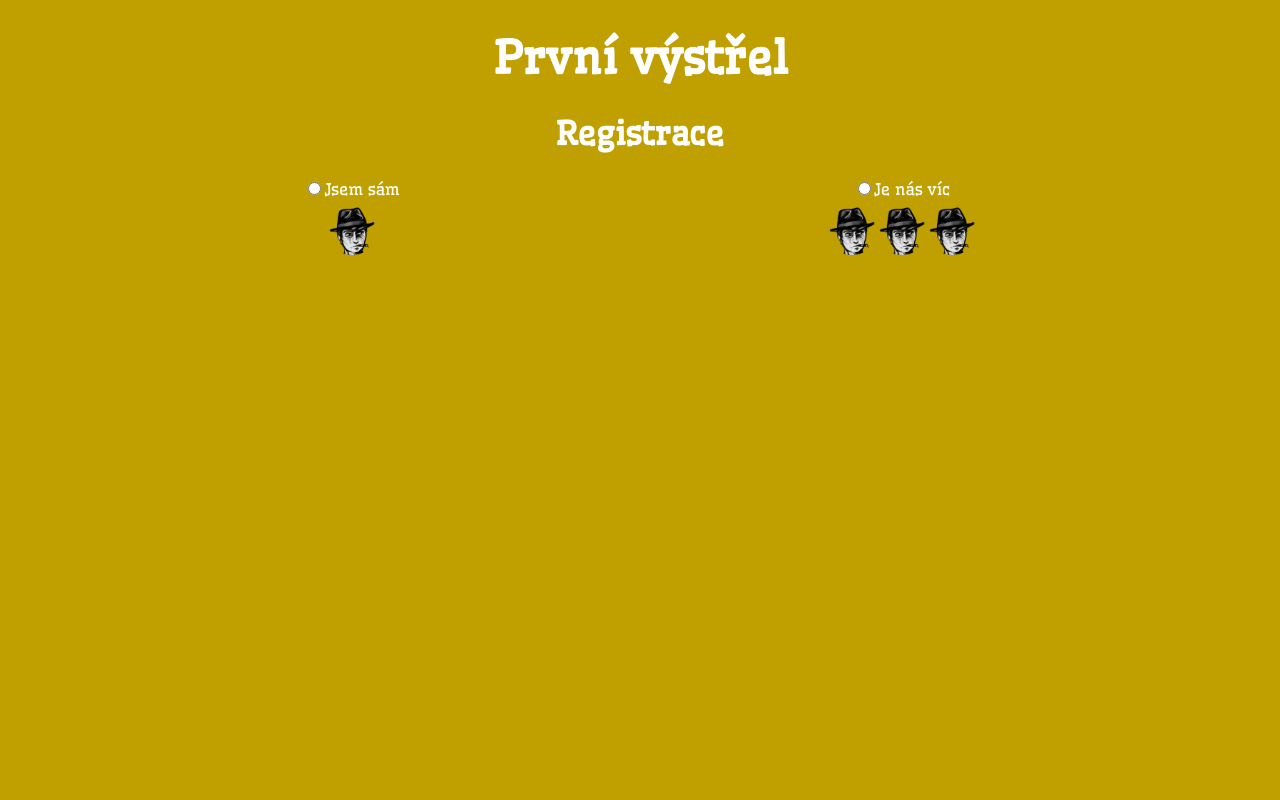
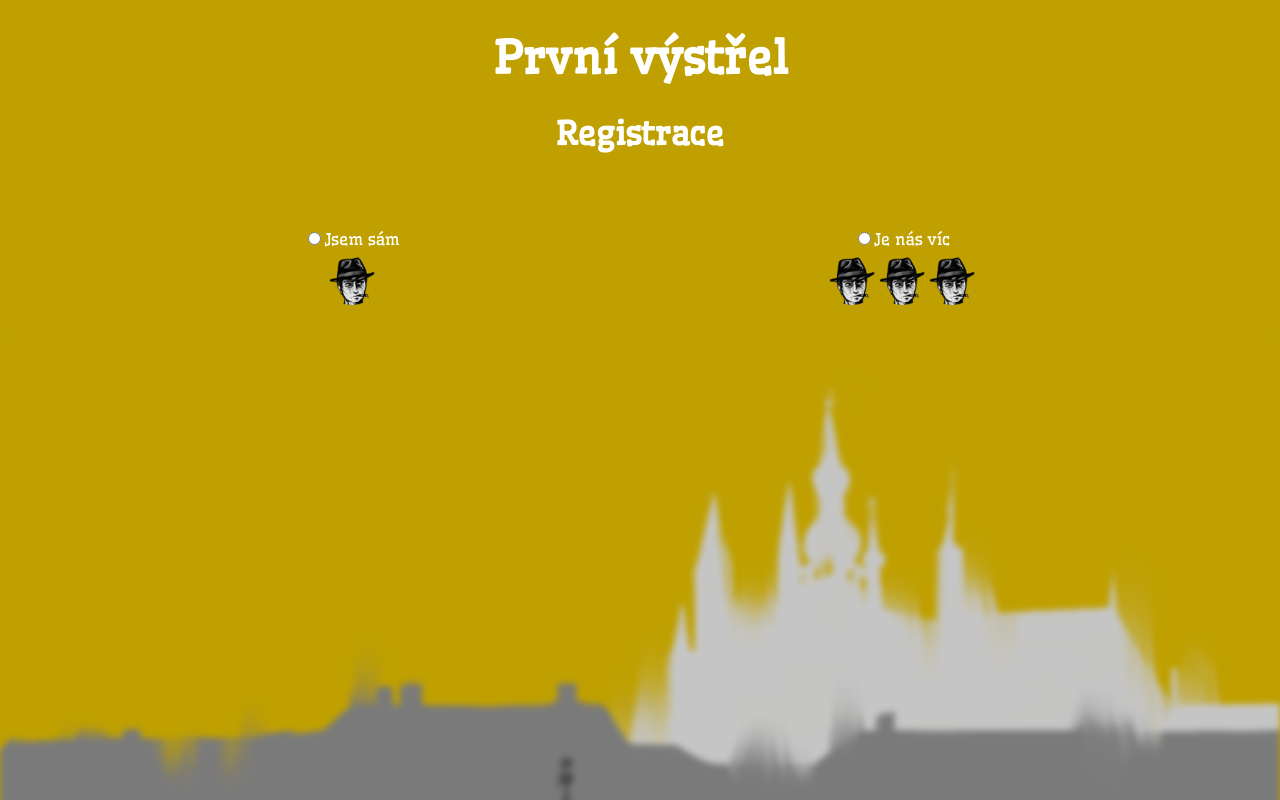
Before and after one commit to panda098/prvni-vystrel, a React (Create React App) app: page /registrace in a window 1280 px wide. Shown: the top 800 px of the page. Built offline with nearby package versions, Linux system fonts and the light colour scheme.

Commit message:
fix padding

```diff
--- a/src/Registration.js
+++ b/src/Registration.js
@@ -78,7 +78,7 @@ export default function Registration() {
   }
 
   return (
-    <div id="pravidla">
+    <div id="registrace">
       <div className="container">
         <h1 className="title text-center">
           <a href="/">První výstřel</a>
@@ -210,6 +210,7 @@ export default function Registration() {
           </div>
         )}
       </div>
+      <div className="page-footer"></div>
     </div>
   );
 }
--- a/src/scss/Registration.scss
+++ b/src/scss/Registration.scss
@@ -1,7 +1,21 @@
+@import "./breakpoints.scss";
+
+#registrace {
+  min-height: 100vh;
+
+  @include lg {
+    padding-bottom: 300px;
+  }
+}
+
 .players-row {
   display: flex;
   justify-content: space-around;
   margin-bottom: 20px;
+
+  @include lg {
+    padding-top: 50px;
+  }
 }
 
 .players-container {
```
